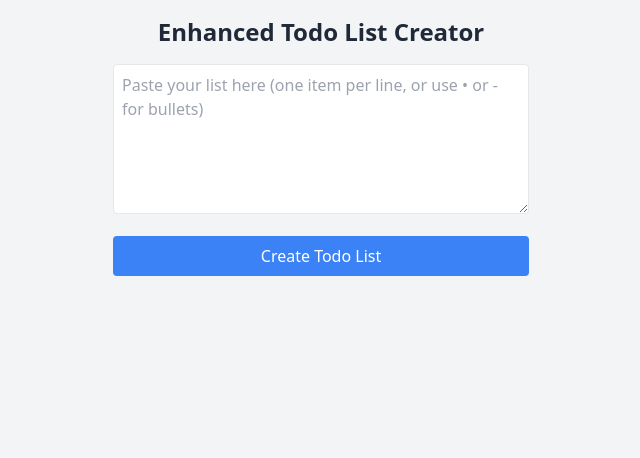
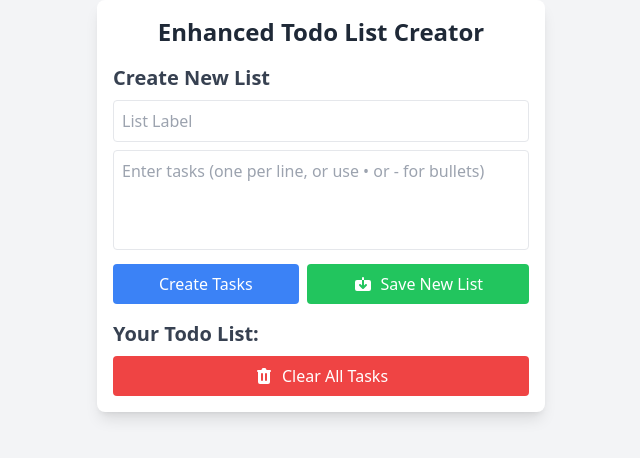
Before and after one commit to dawntepper/svelte-todo-extension, a Svelte app: page / in a window 1280 px wide. Shown: the top 458 px of the page, without its empty margins (319-959 px from the left). Built offline with nearby package versions, Linux system fonts and the light colour scheme.

Commit message:
updates to move location of todo lists to the top

```diff
--- a/src/App.svelte
+++ b/src/App.svelte
@@ -2,6 +2,7 @@
   import { onMount } from "svelte";
 
   interface TodoList {
+    id: string;
     label: string;
     tasks: { text: string; completed: boolean }[];
   }
@@ -10,6 +11,7 @@
   let tasks: { text: string; completed: boolean }[] = [];
   let listLabel = "";
   let savedLists: TodoList[] = [];
+  let selectedListId: string | null = null;
 
   onMount(() => {
     const saved = localStorage.getItem("savedTodoLists");
@@ -19,207 +21,234 @@
   });
 
   function createTasks() {
-    tasks = inputText
+    const newTasks = inputText
       .split(/\n|•|-/)
       .map((task) => task.trim())
       .filter((task) => task !== "")
       .map((task) => ({ text: task, completed: false }));
+
+    if (selectedListId) {
+      const listIndex = savedLists.findIndex(
+        (list) => list.id === selectedListId
+      );
+      if (listIndex !== -1) {
+        savedLists[listIndex].tasks = [
+          ...savedLists[listIndex].tasks,
+          ...newTasks,
+        ];
+        savedLists = [...savedLists];
+        localStorage.setItem("savedTodoLists", JSON.stringify(savedLists));
+      }
+    } else {
+      tasks = [...tasks, ...newTasks];
+    }
     inputText = "";
   }
 
-  function toggleTask(index: number) {
+  function toggleTask(listId: string | null, index: number) {
+    if (listId) {
+      const listIndex = savedLists.findIndex((list) => list.id === listId);
+      if (listIndex !== -1) {
+        savedLists[listIndex].tasks[index].completed =
+          !savedLists[listIndex].tasks[index].completed;
+        savedLists = [...savedLists];
+        localStorage.setItem("savedTodoLists", JSON.stringify(savedLists));
+      }
+    } else {
       tasks[index].completed = !tasks[index].completed;
       tasks = [...tasks];
     }
+  }
 
   function clearTasks() {
+    if (selectedListId) {
+      const listIndex = savedLists.findIndex(
+        (list) => list.id === selectedListId
+      );
+      if (listIndex !== -1) {
+        savedLists[listIndex].tasks = [];
+        savedLists = [...savedLists];
+        localStorage.setItem("savedTodoLists", JSON.stringify(savedLists));
+      }
+    } else {
       tasks = [];
+    }
   }
 
   function saveList() {
-    if (listLabel && tasks.length > 0) {
-      const newList = { label: listLabel, tasks };
+    if (listLabel && (tasks.length > 0 || selectedListId)) {
+      if (selectedListId) {
+        const listIndex = savedLists.findIndex(
+          (list) => list.id === selectedListId
+        );
+        if (listIndex !== -1) {
+          savedLists[listIndex].label = listLabel;
+          savedLists = [...savedLists];
+        }
+      } else {
+        const newList = { id: Date.now().toString(), label: listLabel, tasks };
         savedLists = [...savedLists, newList];
+        tasks = [];
+      }
       localStorage.setItem("savedTodoLists", JSON.stringify(savedLists));
       listLabel = "";
+      selectedListId = null;
     }
   }
 
-  function loadList(list: TodoList) {
-    tasks = [...list.tasks];
+  function selectList(listId: string) {
+    selectedListId = listId;
+    const selectedList = savedLists.find((list) => list.id === listId);
+    if (selectedList) {
+      listLabel = selectedList.label;
+      tasks = [...selectedList.tasks];
+    }
   }
 
   function deleteSavedList(index: number) {
     savedLists = savedLists.filter((_, i) => i !== index);
     localStorage.setItem("savedTodoLists", JSON.stringify(savedLists));
+    if (savedLists[index]?.id === selectedListId) {
+      selectedListId = null;
+      tasks = [];
+      listLabel = "";
+    }
   }
 </script>
 
-<main class="max-w-md mx-auto p-4 space-y-4">
-  <h1 class="text-2xl font-bold text-center">Enhanced Todo List Creator</h1>
+<main class="max-w-md mx-auto p-4 space-y-4 bg-white shadow-lg rounded-lg">
+  <h1 class="text-2xl font-bold text-center text-gray-800">
+    Enhanced Todo List Creator
+  </h1>
+
+  {#if savedLists.length > 0}
+    <div class="space-y-2">
+      <h2 class="text-xl font-semibold text-gray-700">Saved Lists:</h2>
+      {#each savedLists as list, index}
+        <div class="flex items-center space-x-2">
+          <button
+            on:click={() => selectList(list.id)}
+            class="flex-grow bg-gray-200 p-2 rounded flex items-center hover:bg-gray-300 transition-colors focus:outline-none focus:ring-2 focus:ring-gray-400 focus:ring-offset-2 {selectedListId ===
+            list.id
+              ? 'bg-blue-200'
+              : ''}"
+          >
+            <svg
+              xmlns="http://www.w3.org/2000/svg"
+              class="h-5 w-5 mr-2"
+              viewBox="0 0 20 20"
+              fill="currentColor"
+            >
+              <path d="M9 2a1 1 0 000 2h2a1 1 0 100-2H9z" />
+              <path
+                fill-rule="evenodd"
+                d="M4 5a2 2 0 012-2 3 3 0 003 3h2a3 3 0 003-3 2 2 0 012 2v11a2 2 0 01-2 2H6a2 2 0 01-2-2V5zm3 4a1 1 0 000 2h.01a1 1 0 100-2H7zm3 0a1 1 0 000 2h3a1 1 0 100-2h-3zm-3 4a1 1 0 100 2h.01a1 1 0 100-2H7zm3 0a1 1 0 100 2h3a1 1 0 100-2h-3z"
+                clip-rule="evenodd"
+              />
+            </svg>
+            {list.label} ({list.tasks.length})
+          </button>
+          <button
+            on:click={() => deleteSavedList(index)}
+            class="bg-red-500 text-white p-2 rounded hover:bg-red-600 transition-colors focus:outline-none focus:ring-2 focus:ring-red-700 focus:ring-offset-2"
+          >
+            <svg
+              xmlns="http://www.w3.org/2000/svg"
+              class="h-5 w-5"
+              viewBox="0 0 20 20"
+              fill="currentColor"
+            >
+              <path
+                fill-rule="evenodd"
+                d="M9 2a1 1 0 00-.894.553L7.382 4H4a1 1 0 000 2v10a2 2 0 002 2h8a2 2 0 002-2V6a1 1 0 100-2h-3.382l-.724-1.447A1 1 0 0011 2H9zM7 8a1 1 0 012 0v6a1 1 0 11-2 0V8zm5-1a1 1 0 00-1 1v6a1 1 0 102 0V8a1 1 0 00-1-1z"
+                clip-rule="evenodd"
+              />
+            </svg>
+          </button>
+        </div>
+      {/each}
+    </div>
+  {/if}
+
+  <div class="space-y-2">
+    <h2 class="text-xl font-semibold text-gray-700">
+      {selectedListId ? "Edit List" : "Create New List"}
+    </h2>
+    <input
+      type="text"
+      placeholder="List Label"
+      bind:value={listLabel}
+      class="w-full p-2 border rounded focus:outline-none focus:ring-2 focus:ring-blue-500"
+    />
     <textarea
-    placeholder="Paste your list here (one item per line, or use • or - for bullets)"
+      placeholder="Enter tasks (one per line, or use • or - for bullets)"
       bind:value={inputText}
-    class="min-h-[150px] w-full p-2 border rounded"
+      class="w-full p-2 border rounded resize-none focus:outline-none focus:ring-2 focus:ring-blue-500 min-h-[100px]"
     ></textarea>
+    <div class="flex space-x-2">
       <button
         on:click={createTasks}
-    class="w-full bg-blue-500 text-white p-2 rounded hover:bg-blue-600 transition-colors"
+        class="flex-grow bg-blue-500 text-white p-2 rounded hover:bg-blue-600 transition-colors focus:outline-none focus:ring-2 focus:ring-blue-700 focus:ring-offset-2"
       >
-    Create Todo List
+        {selectedListId ? "Add Tasks" : "Create Tasks"}
       </button>
-  {#if tasks.length > 0}
+      <button
+        on:click={saveList}
+        class="flex-grow bg-green-500 text-white p-2 rounded flex items-center justify-center hover:bg-green-600 transition-colors focus:outline-none focus:ring-2 focus:ring-green-700 focus:ring-offset-2"
+      >
+        <svg
+          xmlns="http://www.w3.org/2000/svg"
+          class="h-5 w-5 mr-2"
+          viewBox="0 0 20 20"
+          fill="currentColor"
+        >
+          <path
+            d="M7.707 10.293a1 1 0 10-1.414 1.414l3 3a1 1 0 001.414 0l3-3a1 1 0 00-1.414-1.414L11 11.586V6h5a2 2 0 012 2v7a2 2 0 01-2 2H4a2 2 0 01-2-2V8a2 2 0 012-2h5v5.586l-1.293-1.293zM9 4a1 1 0 012 0v2H9V4z"
+          />
+        </svg>
+        {selectedListId ? "Update List" : "Save New List"}
+      </button>
+    </div>
+  </div>
+
   <div class="space-y-2">
-      <h2 class="text-xl font-semibold">Your Todo List:</h2>
-      {#each tasks as task, index}
-        <div class="flex items-center space-x-2">
+    <h2 class="text-xl font-semibold text-gray-700">Your Todo List:</h2>
+    {#each selectedListId ? savedLists.find((list) => list.id === selectedListId)?.tasks || [] : tasks as task, index}
+      <div class="flex items-center space-x-2 bg-gray-50 p-2 rounded">
         <input
           type="checkbox"
           id="task-{index}"
           bind:checked={task.completed}
-            on:change={() => toggleTask(index)}
-            class="form-checkbox h-5 w-5 text-blue-600"
+          on:change={() => toggleTask(selectedListId, index)}
+          class="form-checkbox h-5 w-5 text-blue-600 transition duration-150 ease-in-out"
         />
         <label
           for="task-{index}"
           class="flex-grow {task.completed
             ? 'line-through text-gray-500'
-              : ''}"
+            : 'text-gray-700'}"
         >
           {task.text}
         </label>
       </div>
     {/each}
-      <div class="flex space-x-2 mt-4">
     <button
       on:click={clearTasks}
-          class="bg-red-500 text-white p-2 rounded flex items-center hover:bg-red-600 transition-colors"
+      class="w-full bg-red-500 text-white p-2 rounded flex items-center justify-center hover:bg-red-600 transition-colors focus:outline-none focus:ring-2 focus:ring-red-700 focus:ring-offset-2"
     >
       <svg
         xmlns="http://www.w3.org/2000/svg"
-            width="16"
-            height="16"
-            viewBox="0 0 24 24"
-            fill="none"
-            stroke="currentColor"
-            stroke-width="2"
-            stroke-linecap="round"
-            stroke-linejoin="round"
-            class="mr-2"
-            ><path d="M3 6h18"></path><path
-              d="M19 6v14c0 1-1 2-2 2H7c-1 0-2-1-2-2V6"
-            ></path><path d="M8 6V4c0-1 1-2 2-2h4c1 0 2 1 2 2v2"></path><line
-              x1="10"
-              y1="11"
-              x2="10"
-              y2="17"
-            ></line><line x1="14" y1="11" x2="14" y2="17"></line></svg
+        class="h-5 w-5 mr-2"
+        viewBox="0 0 20 20"
+        fill="currentColor"
       >
-          Clear All
-        </button>
-        <input
-          type="text"
-          placeholder="List Label"
-          bind:value={listLabel}
-          class="flex-grow p-2 border rounded"
+        <path
+          fill-rule="evenodd"
+          d="M9 2a1 1 0 00-.894.553L7.382 4H4a1 1 0 000 2v10a2 2 0 002 2h8a2 2 0 002-2V6a1 1 0 100-2h-3.382l-.724-1.447A1 1 0 0011 2H9zM7 8a1 1 0 012 0v6a1 1 0 11-2 0V8zm5-1a1 1 0 00-1 1v6a1 1 0 102 0V8a1 1 0 00-1-1z"
+          clip-rule="evenodd"
         />
-        <button
-          on:click={saveList}
-          class="bg-green-500 text-white p-2 rounded flex items-center hover:bg-green-600 transition-colors"
-        >
-          <svg
-            xmlns="http://www.w3.org/2000/svg"
-            width="16"
-            height="16"
-            viewBox="0 0 24 24"
-            fill="none"
-            stroke="currentColor"
-            stroke-width="2"
-            stroke-linecap="round"
-            stroke-linejoin="round"
-            class="mr-2"
-            ><path
-              d="M19 21H5a2 2 0 0 1-2-2V5a2 2 0 0 1 2-2h11l5 5v11a2 2 0 0 1-2 2z"
-            ></path><polyline points="17 21 17 13 7 13 7 21"
-            ></polyline><polyline points="7 3 7 8 15 8"></polyline></svg
-          >
-          Save List
+      </svg>
+      Clear All Tasks
     </button>
   </div>
-    </div>
-  {/if}
-  {#if savedLists.length > 0}
-    <div class="space-y-2">
-      <h2 class="text-xl font-semibold">Saved Lists:</h2>
-      {#each savedLists as list, index}
-        <div class="flex items-center space-x-2">
-          <button
-            on:click={() => loadList(list)}
-            class="flex-grow bg-gray-200 p-2 rounded flex items-center hover:bg-gray-300 transition-colors"
-          >
-            <svg
-              xmlns="http://www.w3.org/2000/svg"
-              width="16"
-              height="16"
-              viewBox="0 0 24 24"
-              fill="none"
-              stroke="currentColor"
-              stroke-width="2"
-              stroke-linecap="round"
-              stroke-linejoin="round"
-              class="mr-2"
-              ><line x1="8" y1="6" x2="21" y2="6"></line><line
-                x1="8"
-                y1="12"
-                x2="21"
-                y2="12"
-              ></line><line x1="8" y1="18" x2="21" y2="18"></line><line
-                x1="3"
-                y1="6"
-                x2="3.01"
-                y2="6"
-              ></line><line x1="3" y1="12" x2="3.01" y2="12"></line><line
-                x1="3"
-                y1="18"
-                x2="3.01"
-                y2="18"
-              ></line></svg
-            >
-            {list.label}
-          </button>
-          <button
-            on:click={() => deleteSavedList(index)}
-            class="bg-red-500 text-white p-2 rounded hover:bg-red-600 transition-colors"
-          >
-            <svg
-              xmlns="http://www.w3.org/2000/svg"
-              width="16"
-              height="16"
-              viewBox="0 0 24 24"
-              fill="none"
-              stroke="currentColor"
-              stroke-width="2"
-              stroke-linecap="round"
-              stroke-linejoin="round"
-              ><path d="M3 6h18"></path><path
-                d="M19 6v14c0 1-1 2-2 2H7c-1 0-2-1-2-2V6"
-              ></path><path d="M8 6V4c0-1 1-2 2-2h4c1 0 2 1 2 2v2"></path><line
-                x1="10"
-                y1="11"
-                x2="10"
-                y2="17"
-              ></line><line x1="14" y1="11" x2="14" y2="17"></line></svg
-            >
-          </button>
-        </div>
-      {/each}
-    </div>
-  {/if}
 </main>
-
-<style>
-  :global(body) {
-    background-color: #f3f4f6;
-    color: #1f2937;
-  }
-</style>
```
Lines whose indentation alone changed are shown as unchanged.
